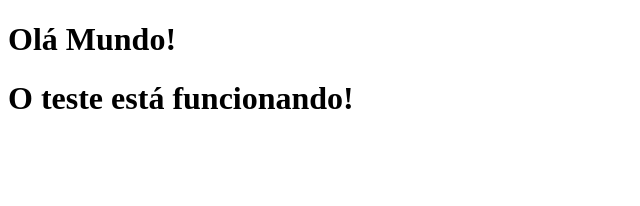
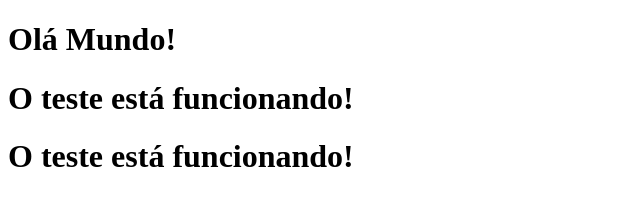
Before and after one commit to Manuel83Maria/teste-git, a plain HTML site: page index.html in a window 1280 px wide. Shown: the whole page, without its empty margins (0-640 px from the left). Drawn offline with Linux system fonts and the light colour scheme.

Commit message:
mais um commit

```diff
--- a/index.html
+++ b/index.html
@@ -8,5 +8,7 @@
 <body>
     <h1>Olá Mundo!</h1>
     <h1>O teste está funcionando!</h1>
+    <h1>O teste está funcionando!</h1>
+
 </body>
 </html>
```
